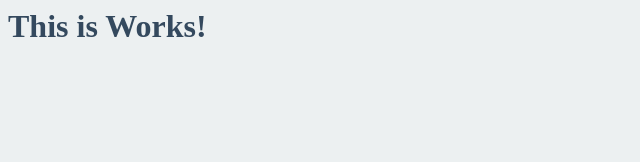
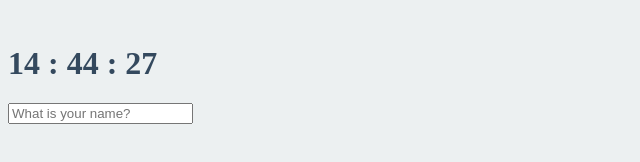
Before and after one commit to EthanSkywalker/VanillaJavaScript-, a plain HTML site: page index.html in a window 1280 px wide. Shown: the whole page, without its empty margins (0-640 px from the left). Drawn offline with Linux system fonts and the light colour scheme.

Commit message:
localStorage.setItem

```diff
--- /dev/null
+++ b/clock.js
@@ -0,0 +1,19 @@
+const clockContainer = document.querySelector(".js-clock");
+const clockTitle = clockContainer.querySelector("h1");
+
+function getTime (){
+    const date = new Date();
+    const minutes = date.getMinutes();
+    const hours = date.getHours();
+    const seconds = date.getSeconds();
+    clockTitle.innerText = `
+    ${hours < 10 ? `0${hours}` : hours} : ${minutes < 10 ? `0${minutes}`: minutes} : ${seconds < 10 ? `0${seconds}` : seconds}`;
+
+}
+
+
+function init(){
+    getTime();
+    setInterval(getTime, 1000);
+}
+init()
--- /dev/null
+++ b/greeting.js
@@ -0,0 +1,42 @@
+const form = document.querySelector(".js-form");
+const input = form.querySelector("input");
+const greeting = document.querySelector(".js-greetings");
+
+const USER_LS = "currentUser"
+const SHOWING_CN = "showing";
+
+function saveName(text){
+    localStorage.setItem(USER_LS, text);    //키 이름, 키 밸류 localStorage 는 key value 로 되있음.
+}
+
+function handleSubmit(event){
+    event.preventDefault(); //event 금지
+    const currentValue = input.value
+    paintGreeting(currentValue);
+    saveName(currentValue); // input 에서 입력 한 값을 localStorage 에 저장 함.
+}
+
+function askForName(){
+    form.classList.add(SHOWING_CN);
+    form.addEventListener("submit",handleSubmit);   // submit 이 동작되었을 때 이벤트를 막음.
+}
+
+function paintGreeting(text){
+    form.classList.remove(SHOWING_CN)   // form 의 class showing 을 제거함. css 가 지워짐.
+    greeting.classList.add(SHOWING_CN)  // greeting 에 class
+    greeting.innerText = `Hello ${text}`
+}
+
+function loadName(){
+    const currnetUser = localStorage.getItem(USER_LS)
+    if(currnetUser === null){   // localStorage 의 currnetUser(key)가 null 이라면
+        askForName();   // askForName
+    }else{
+        paintGreeting(currnetUser)
+    }
+}
+
+function init(){
+    loadName();
+}
+init();
--- a/index.css
+++ b/index.css
@@ -2,6 +2,22 @@ body{
     background-color: #ecf0f1;
   }
 
-  h1{
+.btn {
+  cursor: pointer;
+}
+
+  body{
     color: #34495e;
   }
+
+  .clicked {
+    color: #7f8c8d
+  }
+
+  .form {
+    display: none;
+  }
+
+  .showing {
+    display: block;
+  }
--- a/index.html
+++ b/index.html
@@ -3,12 +3,17 @@
   <head>
   <title>Something</title>
   <link rel ="stylesheet"
-  href="index.css"/>
+    href="index.css"/>
   </head>
-  <body>
-    <h1 id = "title">This is Works!</h1>
-    <script src='index.js'>
 
-    </script>
+  <div class="js-clock">
+    <h1>00:00</h1>
+  </div>
+  <form action="" class="js-form form">
+    <input tpye = "text" placeholder="What is your name?"/>
+  </form>
+  <h4 class = "js-greetings greetings"></h4>
+    <script src='clock.js'></script>
+    <script src="greeting.js"></script>
   </body>
 </html>
--- a/index.js
+++ /dev/null
@@ -1,19 +0,0 @@
-const title = document.querySelector("#title");
-
-const BASE_COLOR = "rgb(52, 73, 94)";
-const OTHER_COLOR = "#7f8c8d";
-
-function handleClick(){
-    const currentColor = title.style.color;
-    if(currentColor === BASE_COLOR){
-        title.style.color = OTHER_COLOR;
-    }else{
-        title.style.color = BASE_COLOR
-    }
-}
-
-function init() {
-    title.style.color = BASE_COLOR;
-    title.addEventListener("click", handleClick)
-}
-init();
```
Also changed, not shown: 1 other file.
